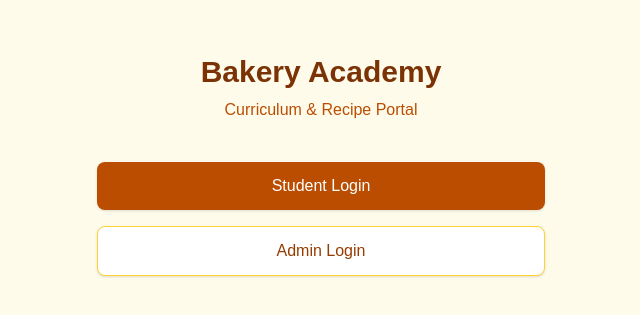
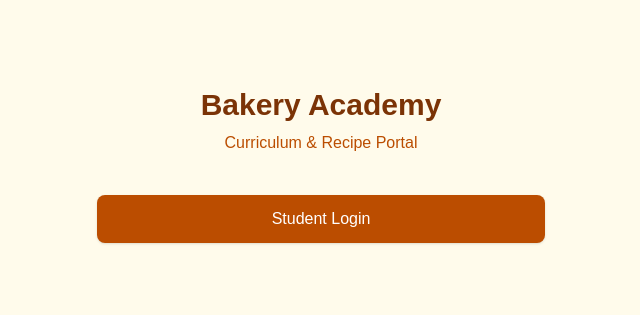
Before and after one commit to Tommyiu94/pastryart-academy, a Next.js app: page / in a window 1280 px wide. Shown: the part 235-550 px from the top of the page, without its empty margins (319-959 px from the left). Built offline with nearby package versions, Linux system fonts and the light colour scheme.

Commit message:
Remove admin login link from student landing page

```diff
--- a/src/app/page.tsx
+++ b/src/app/page.tsx
@@ -14,12 +14,6 @@ export default function Home() {
           >
             Student Login
           </Link>
-          <Link
-            href="/admin/login"
-            className="rounded-lg border border-amber-300 bg-white px-6 py-3 font-medium text-amber-800 shadow hover:bg-amber-100"
-          >
-            Admin Login
-          </Link>
         </div>
       </div>
     </div>
```
